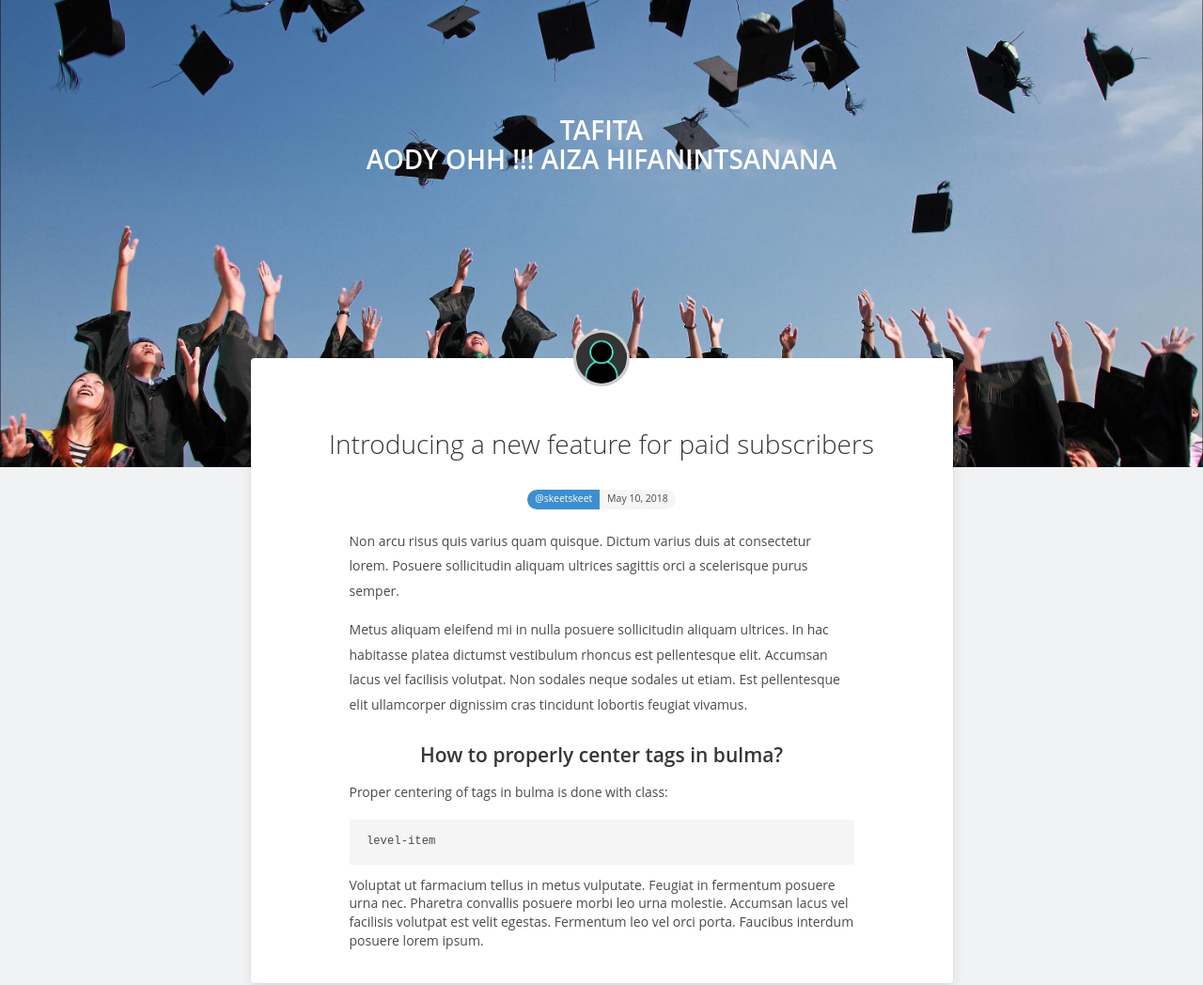
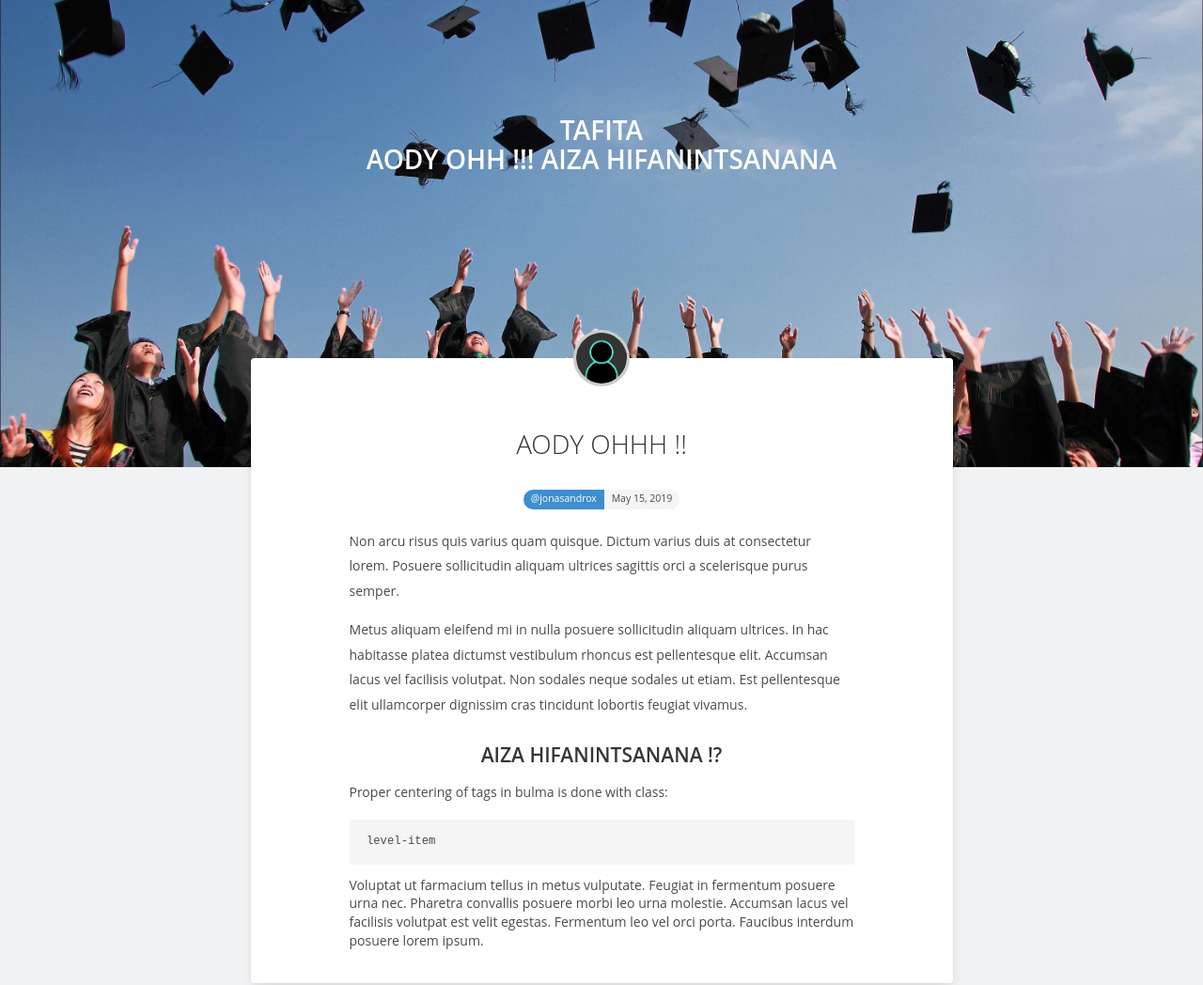
Before and after one commit to team-dev-esti/integration-html, a website built with Parcel: page src/blog.html in a window 1280 px wide. Shown: the part 49-1097 px from the top of the page at 94% size. Built offline with nearby package versions, Linux system fonts and the light colour scheme.

Commit message:
qlq_modif

```diff
--- a/src/blog.html
+++ b/src/blog.html
@@ -88,10 +88,10 @@
                                         <img src="../src/Images/Avatar.png" class="author-image" alt="Placeholder image">
                                     </div>
                             <div class="media-content has-text-centered">
-                                <p class="title article-title">Introducing a new feature for paid subscribers</p>
+                                <p class="title article-title">AODY OHHH !!</p>
                                 <div class="tags has-addons level-item">
-                                    <span class="tag is-rounded is-info">@skeetskeet</span>
-                                    <span class="tag is-rounded">May 10, 2018</span>
+                                    <span class="tag is-rounded is-info">@jonasandrox</span>
+                                    <span class="tag is-rounded">May 15, 2019</span>
                                 </div>
                             </div>
                         </div>
@@ -99,7 +99,7 @@
                             <p>Non arcu risus quis varius quam quisque. Dictum varius duis at consectetur lorem. Posuere sollicitudin aliquam ultrices sagittis orci a scelerisque purus semper. </p>
                             <p>Metus aliquam eleifend mi in nulla posuere sollicitudin aliquam ultrices. In hac habitasse platea dictumst vestibulum rhoncus est pellentesque elit. Accumsan lacus vel facilisis volutpat. Non sodales neque sodales ut etiam.
                                 Est pellentesque elit ullamcorper dignissim cras tincidunt lobortis feugiat vivamus.</p>
-                            <h3 class="has-text-centered">How to properly center tags in bulma?</h3>
+                            <h3 class="has-text-centered">AIZA HIFANINTSANANA !?</h3>
                             <p> Proper centering of tags in bulma is done with class: <pre>level-item</pre>
                                 Voluptat ut farmacium tellus in metus vulputate. Feugiat in fermentum posuere urna nec. Pharetra convallis posuere morbi leo urna molestie.
                                 Accumsan lacus vel facilisis volutpat est velit egestas. Fermentum leo vel orci porta. Faucibus interdum posuere lorem ipsum.</p>
```
